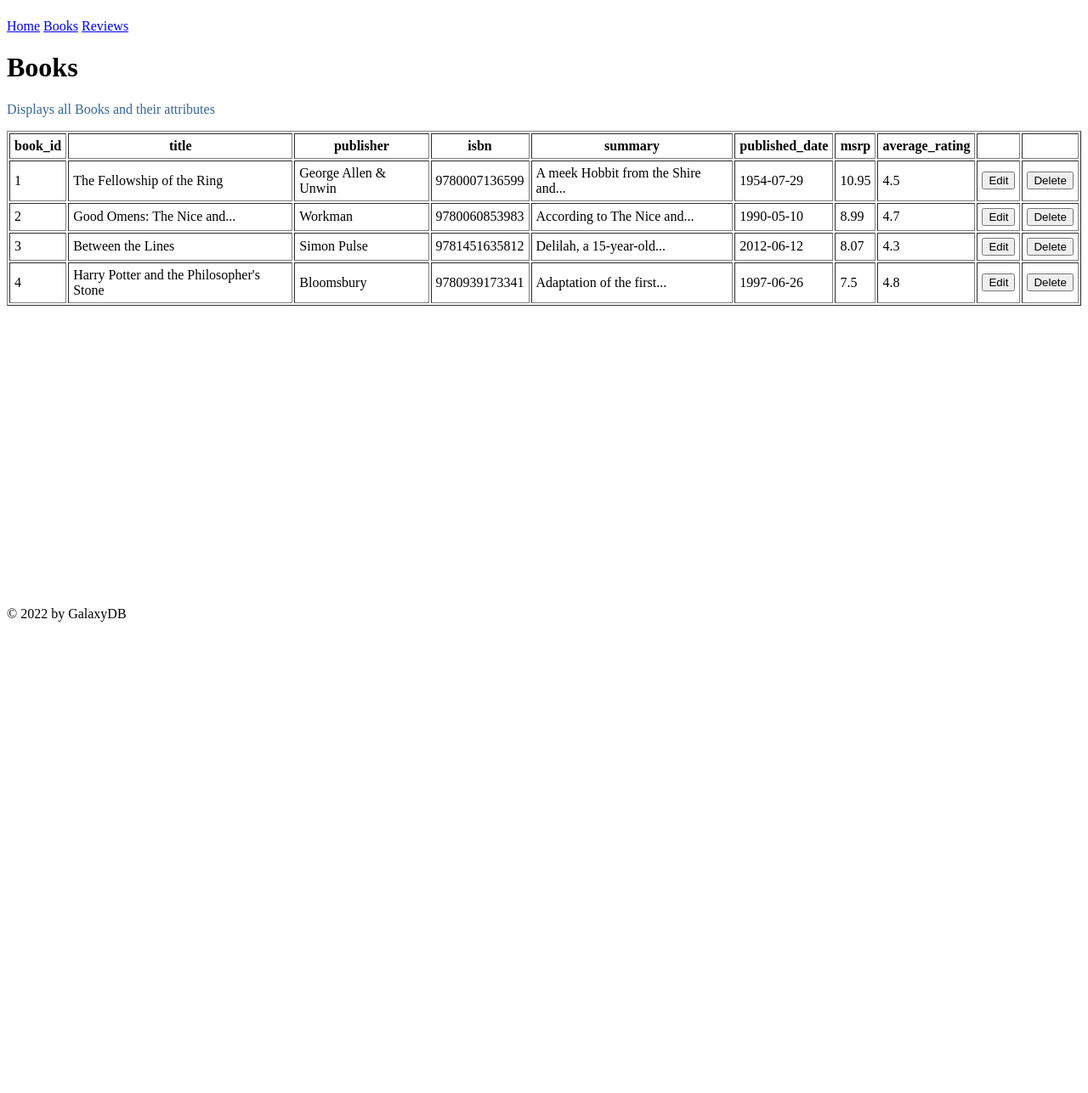
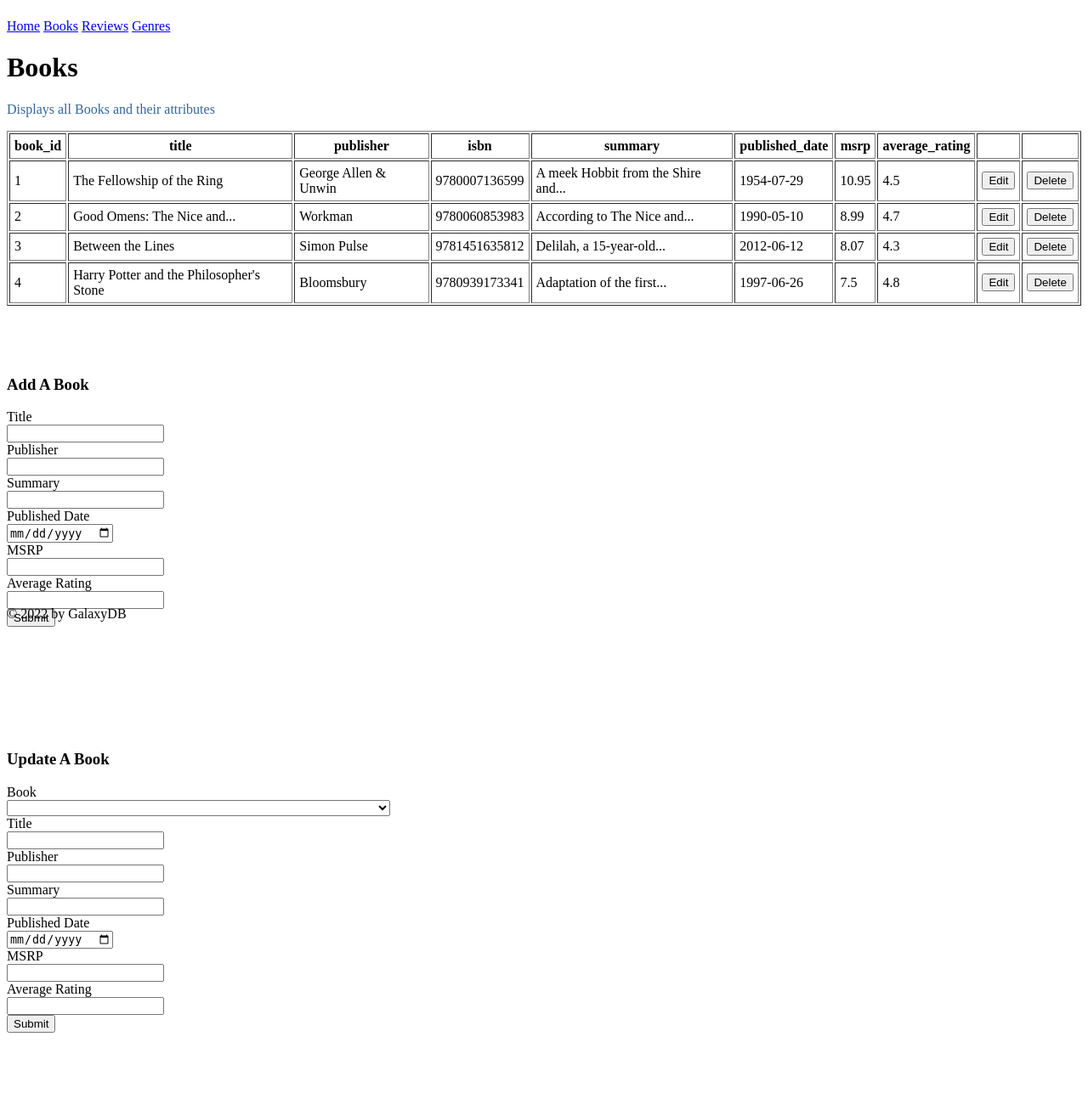
Before and after one commit to spencerlwahlstrom/greatreads, a Flask app: page /books in a window 1280 px wide. Shown: the part 58-1345 px from the top of the page at 85% size. Before the commit the page ends 790 px from the top, so only its background shows below. Run offline with Flask 2, Linux system fonts and the light colour scheme; some libraries are stand-ins or nearby versions.

Commit message:
added forms and genres page

```diff
--- a/app.py
+++ b/app.py
@@ -133,6 +133,45 @@ def reviews():
 
     return render_template("reviews.html", reviews= reviews)
 
+@app.route("/genres")
+def genres():
+    genres = []
+    genres.append({
+        "genre_id": 1,
+        "description": "Fiction",
+
+    })
+
+    genres.append({
+        "genre_id": 2,
+        "description": "Fantasy",
+
+    })
+
+    genres.append({
+        "genre_id": 3,
+        "description": "Science Fiction",
+
+    })
+
+    genres.append({
+        "genre_id": 4,
+        "description": "Humor",
+
+    })
+
+    genres.append({
+        "genre_id": 5,
+        "description": "Children's",
+
+    })
+    genres.append({
+        "genre_id": 6,
+        "description": "Adventure",
+
+    })
+    return render_template("genres.html", genres = genres)
+
 # Listener
 if __name__ == "__main__":
     app.run(port=8337, debug=True)
--- a/static/style.css
+++ b/static/style.css
@@ -7,3 +7,14 @@
     position: fixed;
     bottom: 10px;
 }
+
+label,input{
+    display:flex;
+    flex-direction:column;
+    max-height: 40px;
+  }
+
+form {
+    padding-bottom: 5%;
+    padding-top: 5%;
+}
--- a/templates/books.html
+++ b/templates/books.html
@@ -29,4 +29,32 @@
         </tr>
         {% endfor %}
     </table>
+    <form method = "POST" id = "addBook">
+        <h3>Add A Book</h3>
+        <label>Title</label> <input type="text" name = "title">
+        <label>Publisher</label> <input type="text" name = "publisher">
+        <label>Summary</label> <input type ="text" name = "summary">
+        <label>Published Date</label> <input type ="date" name = "published_date">
+        <label>MSRP</label> <input type="number" name = "msrp">
+        <label>Average Rating</label> <input type="number" name="average_rating">
+        <input type ="submit">
+    </form>
+    <form method = "POST" id = "updateBook">
+        <h3>Update A Book</h3>
+        <label>Book</label> <select name="book">
+            <option value = "0"></option>
+            <option value = "1">The Fellowship of the Ring</option>
+            <option value = "2">Good Omens: The Nice and Accurate Prophecies of Agnes Nutter, Witch</option>
+            <option value = "3">Between the Lines</option>
+            <option value = "4">Harry Potter and the Philosopher's Stone</option>
+            <option value = "5">Harry Potter and the Chamber of Secrets</option>
+        </select>
+        <label>Title</label> <input type="text" name = "title">
+        <label>Publisher</label> <input type="text" name = "publisher">
+        <label>Summary</label> <input type ="text" name = "summary">
+        <label>Published Date</label> <input type ="date" name = "published_date">
+        <label>MSRP</label> <input type="number" name = "msrp">
+        <label>Average Rating</label> <input type="number" name="average_rating">
+        <input type ="submit">
+    </form>
 {% endblock %}
--- a/templates/layout.html
+++ b/templates/layout.html
@@ -13,6 +13,7 @@
                 <a href="/">Home</a>
                 <a href="/books">Books</a>
                 <a href="/reviews">Reviews</a>
+                <a href="/genres">Genres</a>
             {% endblock %}
         </div>
         <div id="content">{% block content %}{% endblock %}</div>
```
Also changed, not shown: templates/genres.html (added, +39 -0 lines), templates/reviews.html (+6 -6 lines), templates/authors.html (added).
